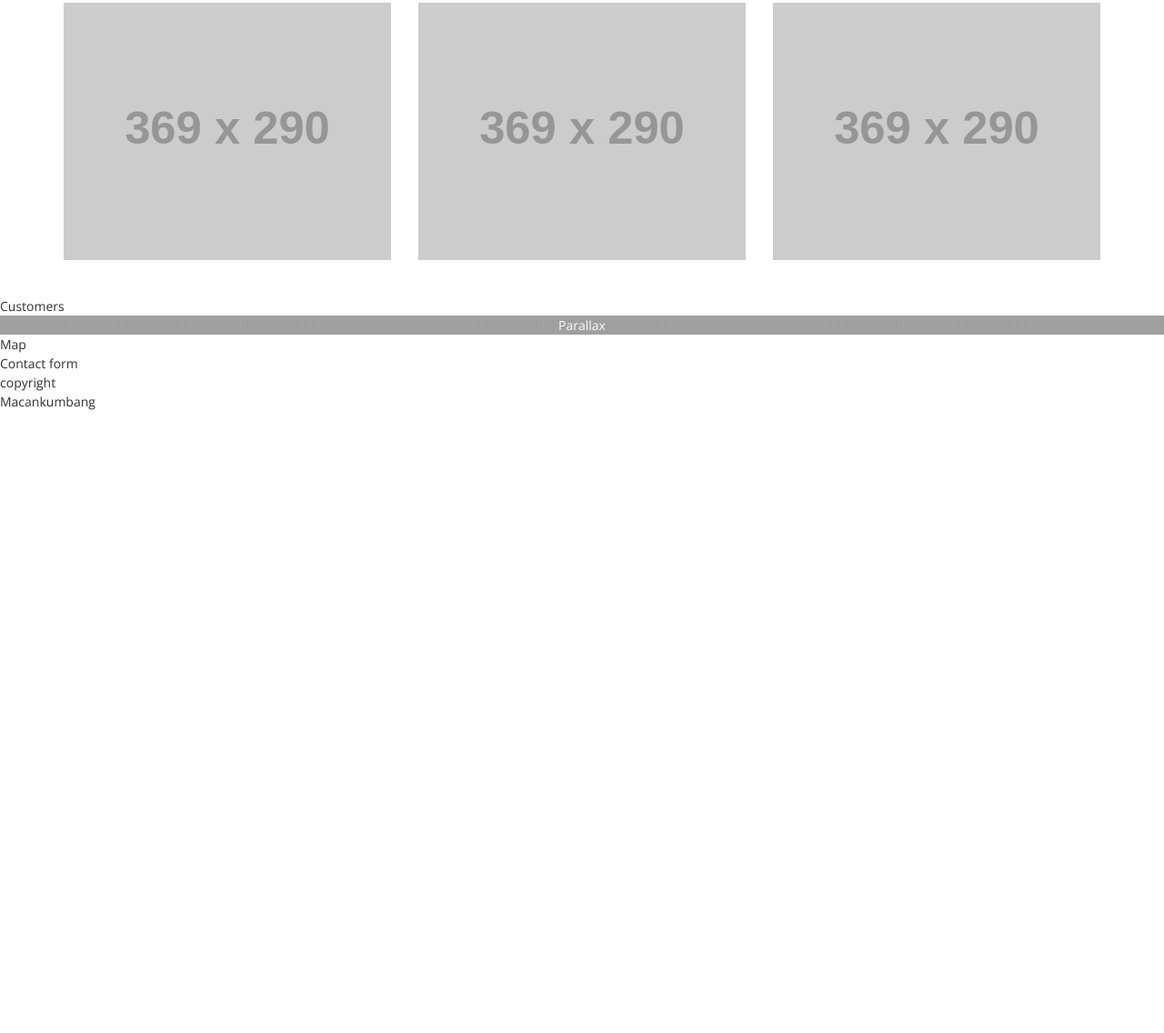
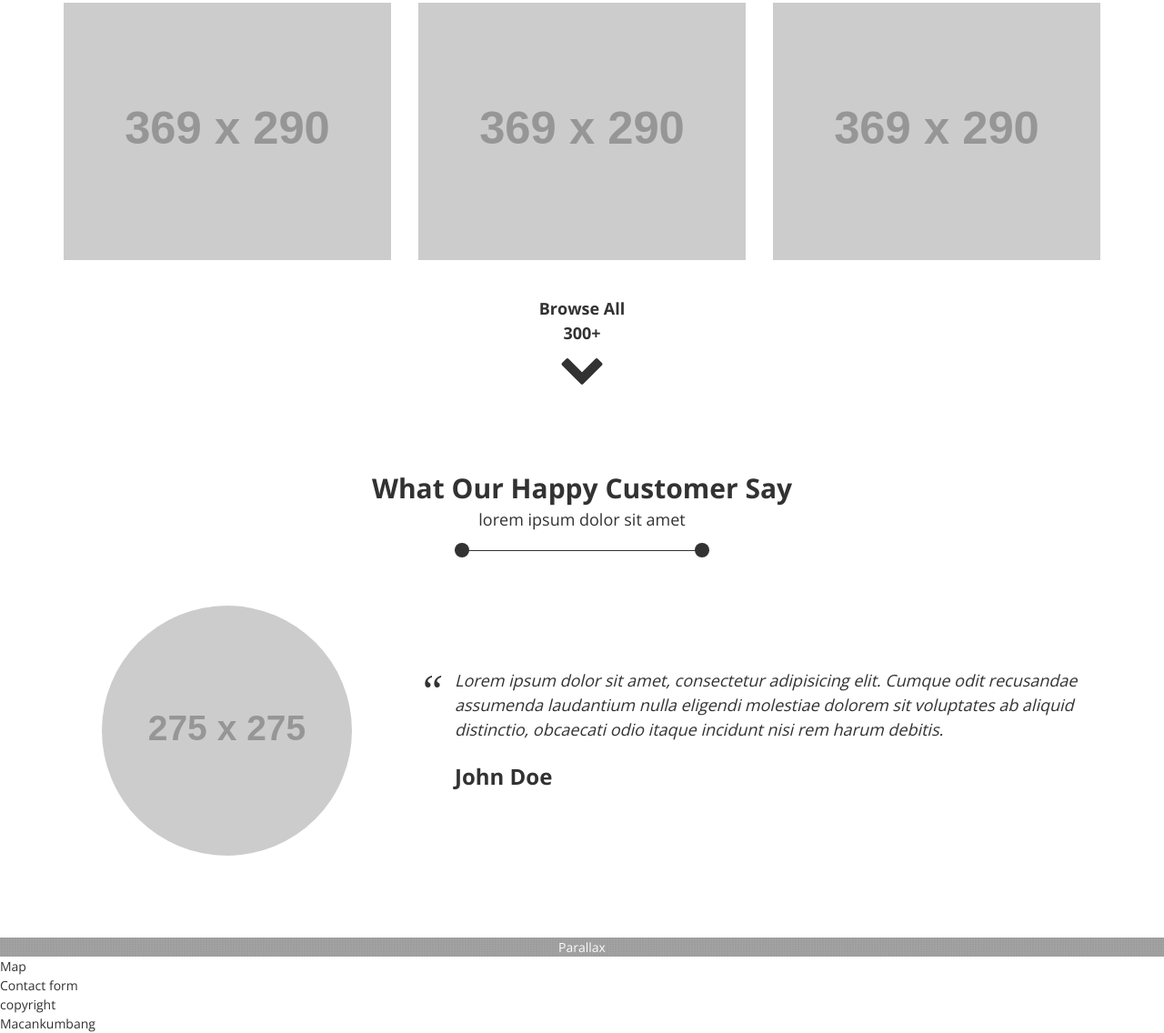
Before and after one commit to ndt-draft/macan, a website: page index.html in a window 1280 px wide. Shown: the part 2184-3320 px from the top of the page at 91% size. Before the commit the page ends 2636 px from the top, so only its background shows below. Drawn offline with nearby package versions, Linux system fonts and the light colour scheme; placeholder pictures from the web are drawn by us.

Commit message:
style for testimonial block

```diff
--- /dev/null
+++ b/assets/sass/blocks/_customers.scss
@@ -0,0 +1,47 @@
+.customers {
+    padding: 90px 0;
+
+    .customer-avatar-wrapper {
+        text-align: center;
+    }
+
+    .customer-avatar {
+        border-radius: 50%;
+    }
+
+    .customer-comment {
+        font-size: 18px;
+        font-size: 1.8rem;
+        margin-bottom: 20px;
+        position: relative;
+        font-style: italic;
+
+        &:before {
+            content: '\201c';
+            font-size: 50px;
+            font-family: serif;
+            position: absolute;
+            top: 0;
+            left: 0;
+            line-height: 1em;
+        }
+    }
+
+    .customer-name {
+        font-size: 24px;
+        font-size: 2.4rem;
+        font-weight: 700;
+    }
+
+    .customer-comment,
+    .customer-name {
+        padding-left: 40px;
+    }
+
+    // http://stackoverflow.com/questions/20547819/vertical-align-with-bootstrap-3
+    .column-align-center {
+        display: inline-block;
+        vertical-align: middle;
+        float: none;
+    }
+}
--- /dev/null
+++ b/assets/sass/blocks/_direction.scss
@@ -0,0 +1,20 @@
+.direction {
+    text-align: center;
+
+    .direction-link {
+        color: $color-text-dark;
+    }
+
+    .direction-description {
+        font-weight: 700;
+        font-size: 18px;
+        font-size: 1.8rem;
+    }
+
+    .direction-icon {
+        font-size: 50px;
+        font-size: 5rem;
+        line-height: 35px;
+        line-height: 3.5rem;
+    }
+}
--- a/assets/sass/main.scss
+++ b/assets/sass/main.scss
@@ -30,3 +30,5 @@
 @import "blocks/features";
 @import "blocks/parallax";
 @import "blocks/portfolios";
+@import "blocks/direction";
+@import "blocks/customers";
--- a/index.html
+++ b/index.html
@@ -214,7 +214,36 @@
                     </div> <!-- .portfolios-items -->
                 </div> <!-- .container -->
             </div> <!-- .portfolios -->
-            <div class="customers">Customers</div>
+            <div class="direction white-primary-color">
+                <a class="direction-link" href="#">
+                    <div class="direction-description">Browse All<br>300+</div>
+                    <div class="direction-icon">
+                        <i class="fa fa-chevron-down"></i>
+                    </div>
+                </a>
+            </div>
+            <div class="customers white-primary-color">
+                <div class="container">
+                    <header class="block-header services-header">
+                        <h2 class="block-title">What Our Happy Customer Say</h2>
+                        <p class="block-description">lorem ipsum dolor sit amet</p>
+                    </header>
+                    <div class="block-sep"></div>
+                    <div class="customers-list">
+                        <div class="customer-review-wrapper">
+                            <div class="row">
+                                <div class="col-md-4 customer-avatar-wrapper column-align-center">
+                                    <img class="customer-avatar" src="http://placehold.it/275x275" alt="customer avatar">
+                                </div><!--
+                                --><div class="col-md-8 customer-comment-wrapper column-align-center">
+                                    <div class="customer-comment">Lorem ipsum dolor sit amet, consectetur adipisicing elit. Cumque odit recusandae assumenda laudantium nulla eligendi molestiae dolorem sit voluptates ab aliquid distinctio, obcaecati odio itaque incidunt nisi rem harum debitis.</div>
+                                    <div class="customer-name">John Doe</div>
+                                </div>
+                            </div> <!-- .row -->
+                        </div> <!-- .customer-review-wrapper -->
+                    </div>
+                </div>
+            </div>
             <div class="parallax">Parallax</div>
             <div class="map">Map</div>
             <div class="contact-form">Contact form</div>
```
Also changed, not shown: assets/css/main.css.
